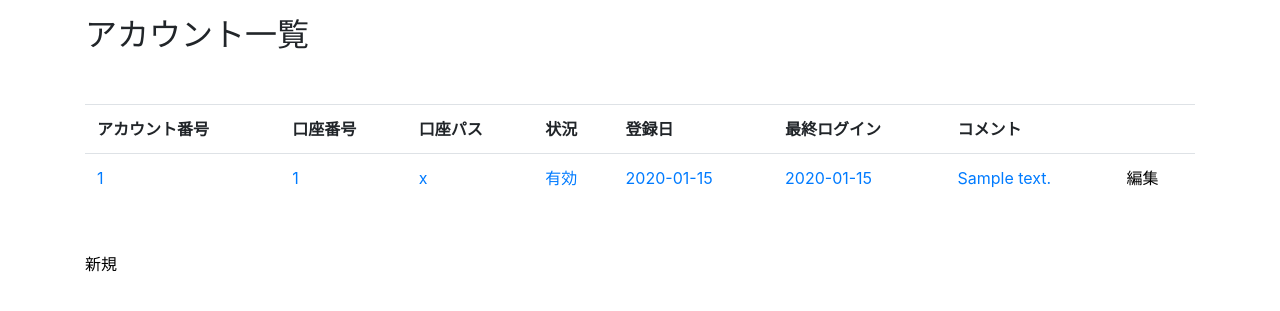
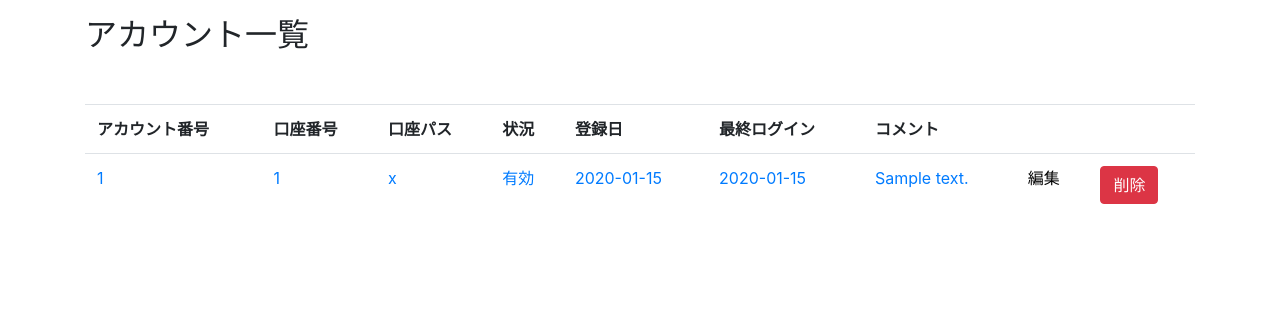
Before and after one commit to var-demiurgos/social-trading, a Django app: page /trade/account/list in a window 1280 px wide. Shown: the top 311 px of the page. Run offline with Django 3.2, Linux system fonts and the light colour scheme; tables that the repository leaves empty hold one stand-in row (values such as "Sample post"); some libraries are stand-ins or nearby versions.

Commit message:
make it better

```diff
--- a/SocialTrade/templates/trade/account.html
+++ b/SocialTrade/templates/trade/account.html
@@ -12,6 +12,7 @@
 		<th>最終ログイン</th>
 		<th>コメント</th>
 		<th></th>
+		<th></th>
 	</tr>
     {% for item in account_list %}
     <tr class="table__item-{{ item.active }}">
@@ -23,10 +24,11 @@
 		<td>{{ item.last_login|date:"Y-m-j" }}</td>
 		<td>{{ item.comment }}</td>
 		<td><a href="{% url 'trade:edit' pk=item.id %}">編集</a></td>
+		<td><a href="{% url 'trade:delete' pk=request.pk %}"><button type="submit" class="btn btn-danger">削除</button></a></td>
     </tr>
     {% endfor %}
 	</table>
-	<div class="new"><a href="{% url 'trade:create' %}">新規</a></div>
+	<div class="new"><a href="{% url 'trade:create' %}"><button type="submit" class="btn btn-primary btn-block">新規</button></a></div>
 	<style type="text/css">
 		a{
 			color:#000;
@@ -45,7 +47,9 @@
 			opacity: 0.3;
 		}
 		.new{
-			margin-top: 50px;
+			position: absolute;
+			right: 0;
+			top: -50px;
 		}
 	</style>
 
```
Also changed, not shown: SocialTrade/templates/trade/account_form.html (+0 -7 lines).
